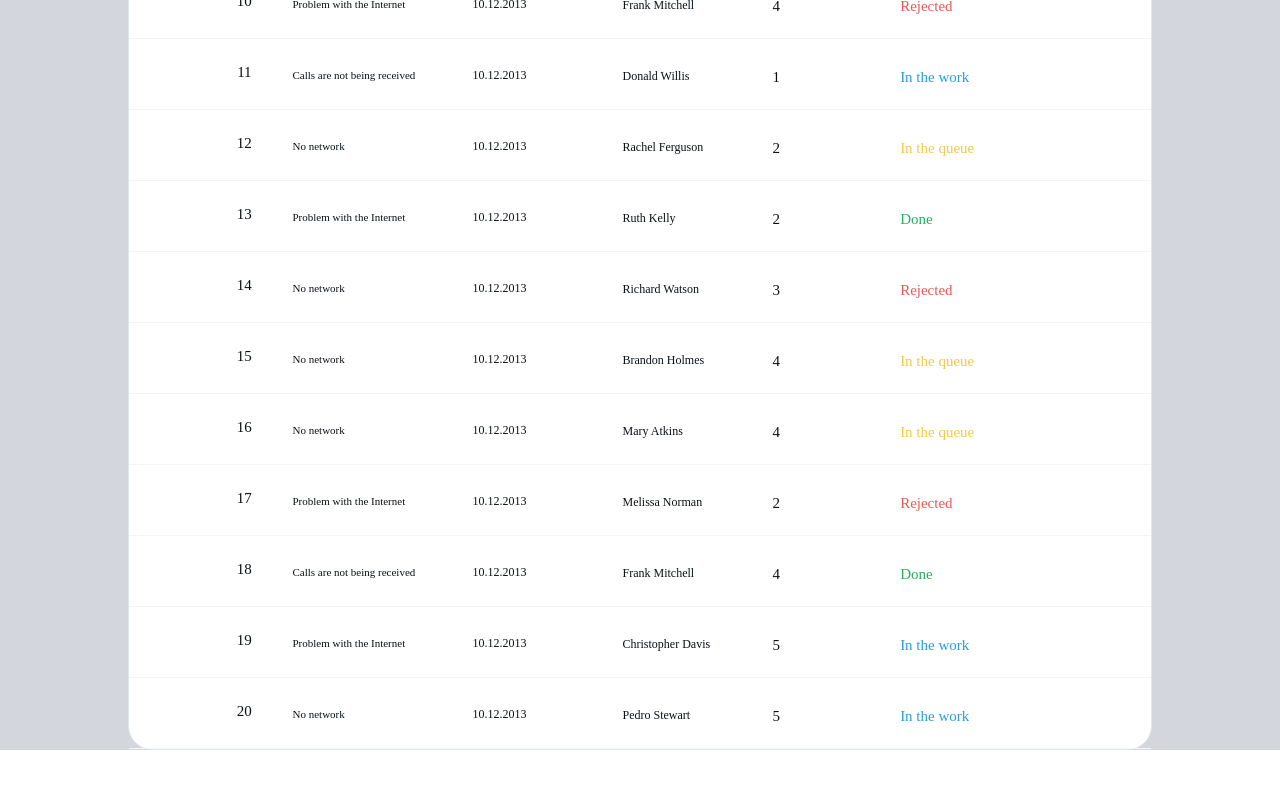
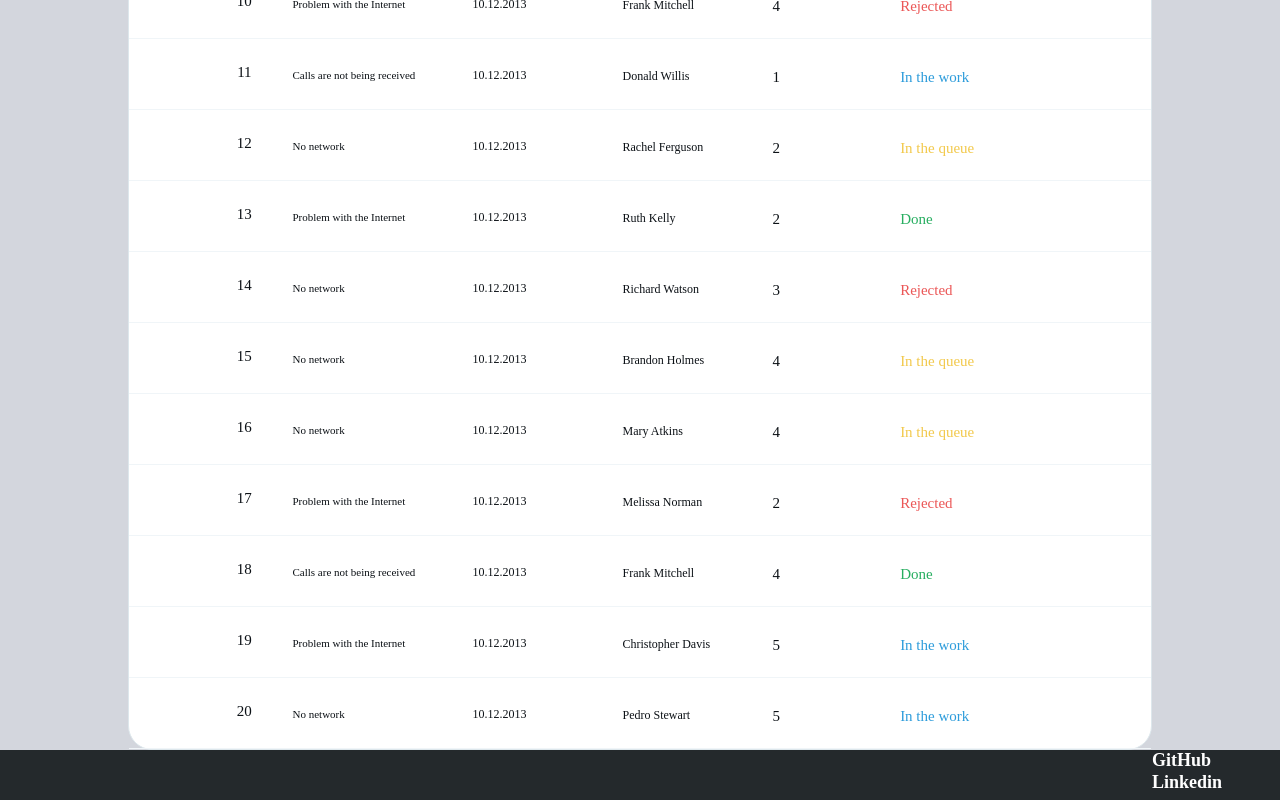
Before and after one commit to mariegorova/Technical-Support, a plain HTML site: page index.html in a window 1280 px wide. Shown: the part 954-1754 px from the top of the page. Before the commit the page ends 1732 px from the top, so only its background shows below. Drawn offline with Linux system fonts and the light colour scheme; a web font is replaced by a local one.

Commit message:
feat : add footer

```diff
--- a/index.css
+++ b/index.css
@@ -151,6 +151,8 @@ a:hover {
 
 a {
   cursor: pointer;
+  text-decoration: none;
+  color: white;
 }
 
 .tech {
@@ -250,6 +252,7 @@ height: 100%;
 background: #FFFFFF;
 border: 1px solid #DDE7EC;
 border-radius: 24px;
+
 }
 
 .main_line {
@@ -424,3 +427,20 @@ margin-left: 12%;
 height: 70px;
 width: 150px;
 }
+
+footer {
+
+  height: 50px;
+  width: 100%;
+  background: #24292c;
+}
+
+.cont {
+  margin-left: 90%;
+  font-family: "PT Root UI";
+  font-style: normal;
+  font-weight: 700;
+  font-size: 18px;
+  line-height: 120%;
+  color: #ffffff;
+}
--- a/index.html
+++ b/index.html
@@ -31,7 +31,7 @@
     </div>
 
 
-    <main style="background: #D3D6DD; height: 100%;">
+    <main style="background: #D3D6DD;">
         <div class="caption">
             <div class="apply">Applications</div>
             <div class="update">Update</div>
@@ -271,7 +271,8 @@
         </div>
     </main>
     <footer>
-
+<div class="cont"><a href="https://github.com/mariegorova">GitHub</a></div>
+<div class="cont"><a >Linkedin</a></div>
     </footer>
 </body>
 
```
